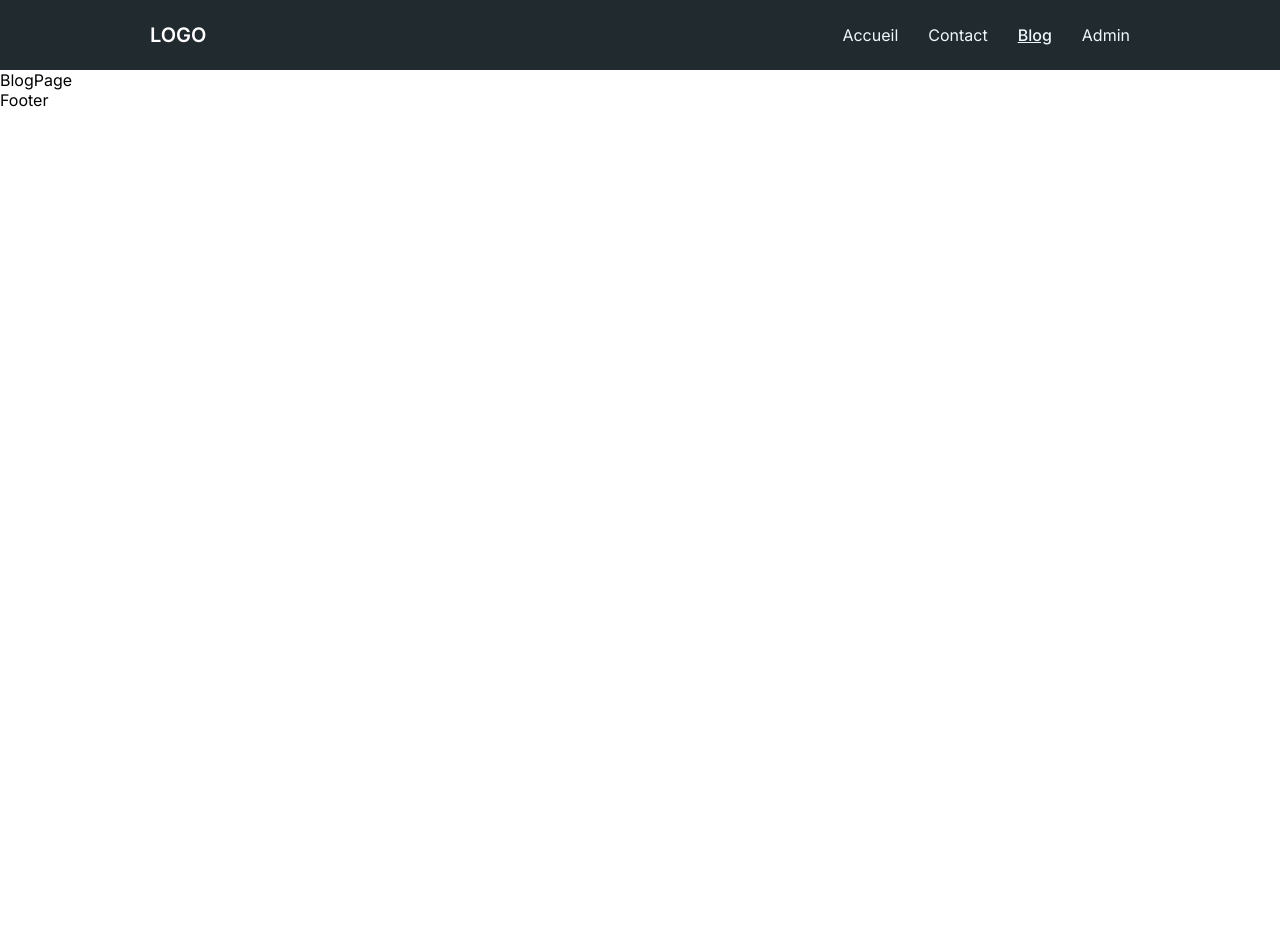
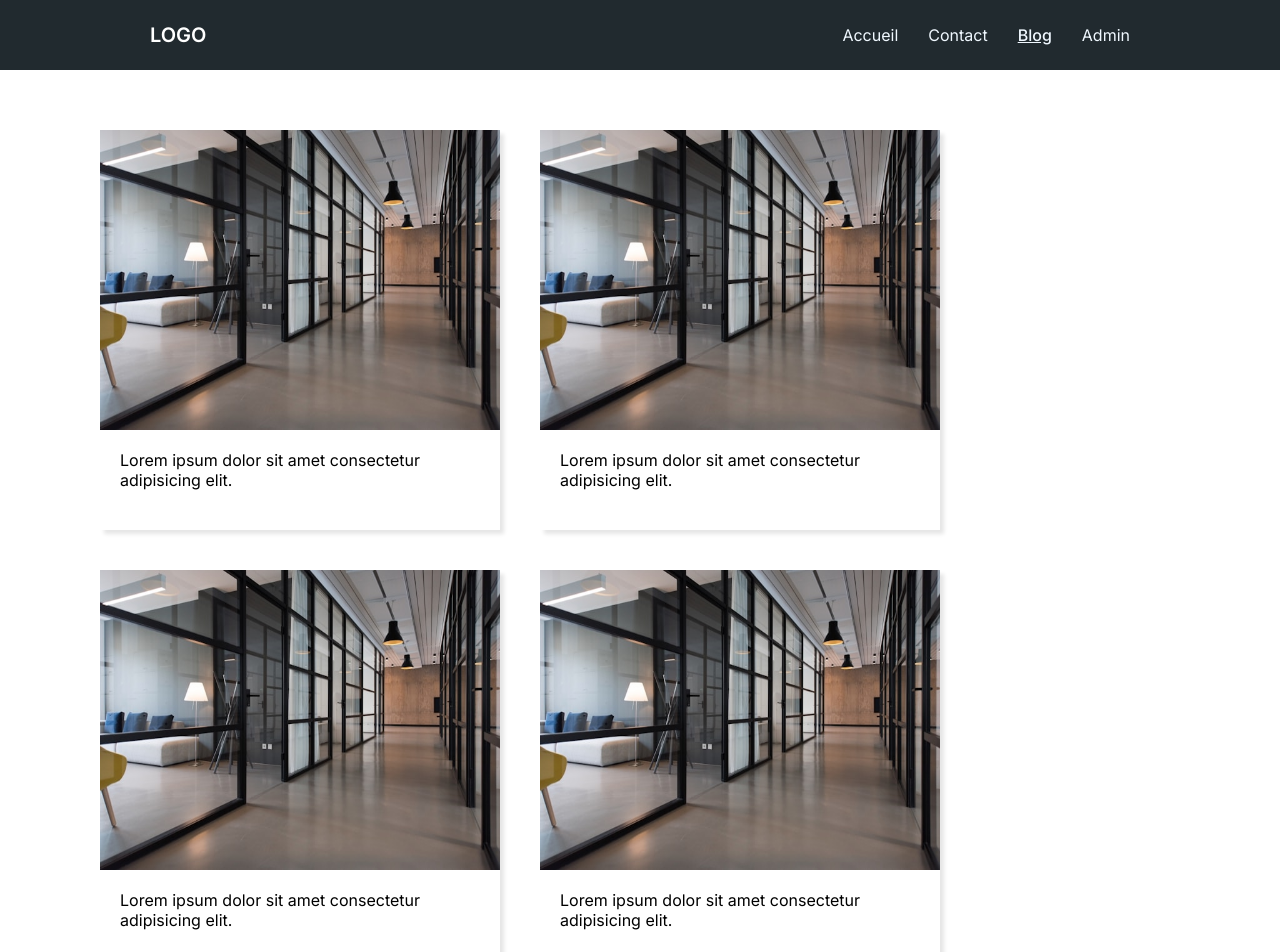
Before and after one commit to karimoucisse/next-tutorial-app, a Next.js app: page /blog in a window 1280 px wide. Shown: the top 952 px of the page. Before the commit the page ends 800 px from the top, so only its background shows below. Built offline with nearby package versions, Linux system fonts and the light colour scheme.

Commit message:
add change in .gitgnore file and add mongoose package

```diff
--- a/package.json
+++ b/package.json
@@ -9,9 +9,10 @@
     "lint": "next lint"
   },
   "dependencies": {
+    "mongoose": "^8.3.2",
+    "next": "14.1.4",
     "react": "^18",
-    "react-dom": "^18",
-    "next": "14.1.4"
+    "react-dom": "^18"
   },
   "devDependencies": {
     "eslint": "^8",
--- a/src/app/blog/page.jsx
+++ b/src/app/blog/page.jsx
@@ -1,8 +1,15 @@
-import React from 'react'
+import SingleCart from "@/components/singlecart/SingleCart"
+import styles from "./blog.module.css"
 
 const BlogPage = () => {
   return (
-    <div>BlogPage</div>
+    <div className= {styles.container}>
+      <SingleCart/>
+      <SingleCart/>
+      <SingleCart/>
+      <SingleCart/>
+      <SingleCart/>
+    </div>
   )
 }
 
```
Also changed, not shown: 2 other files (tests, documents, lock files or other folders).
